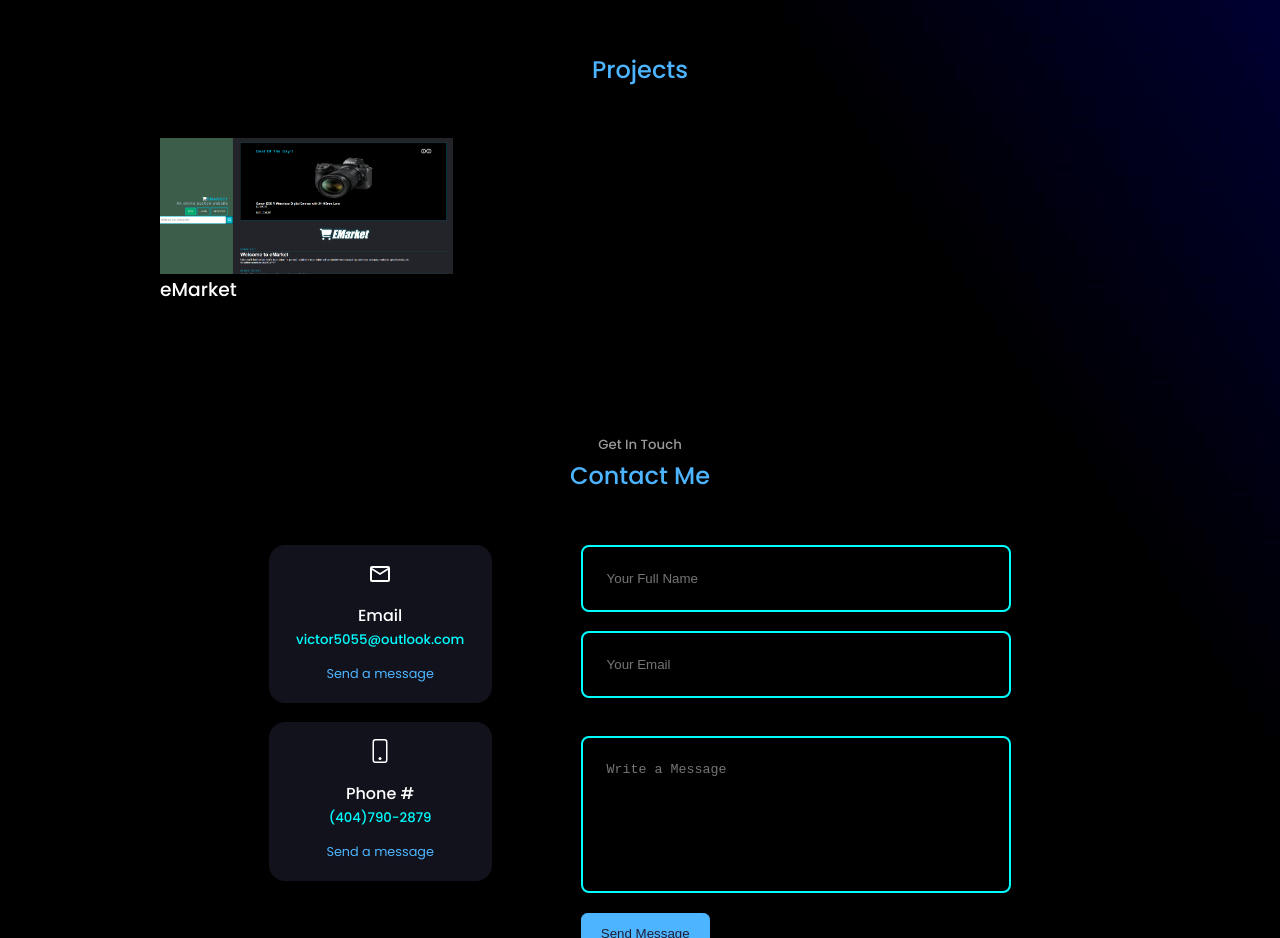
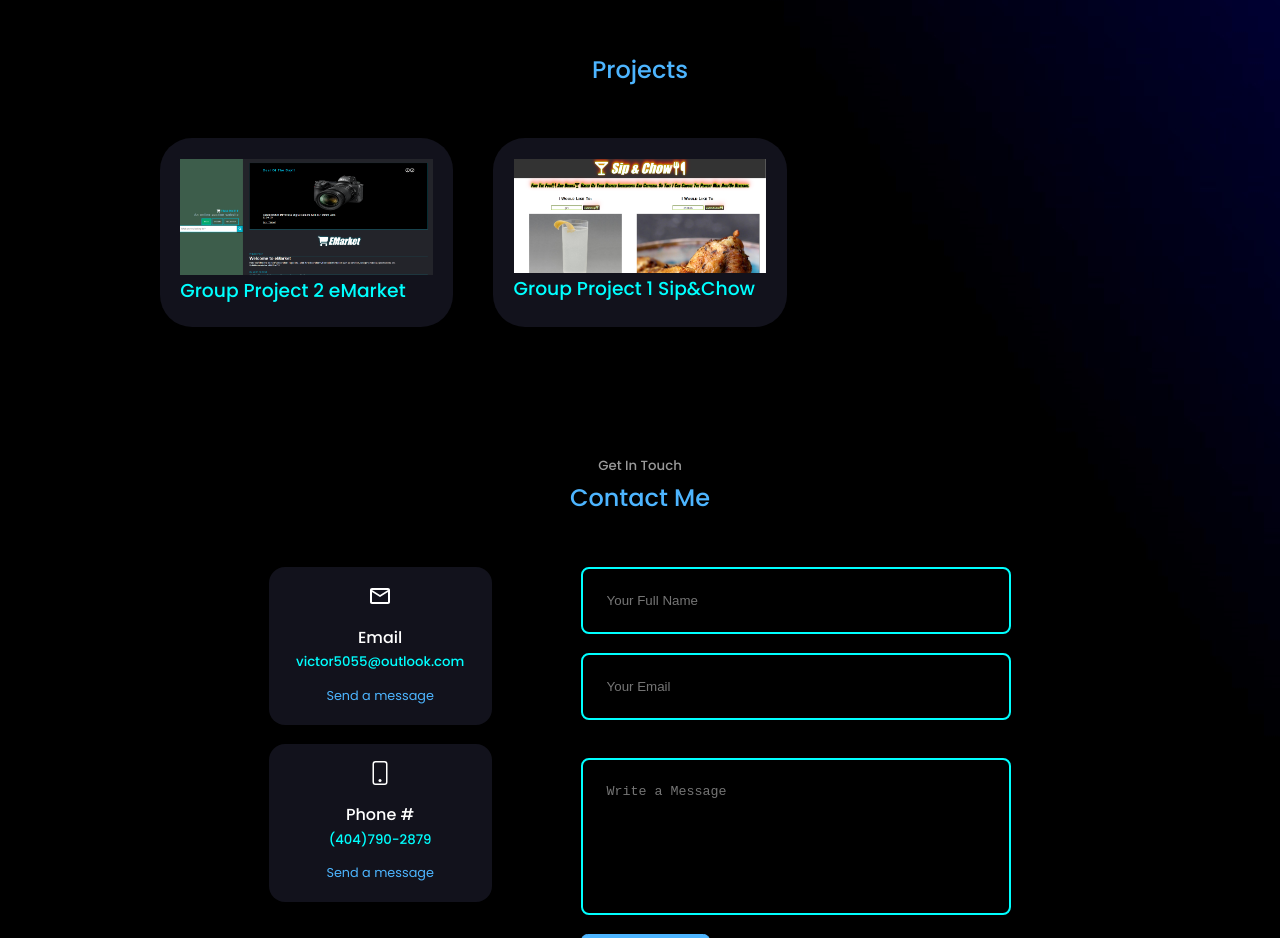
Before and after one commit to victor5055/react-portfolio-, a React (Create React App) app in the folder react-portfolio-/: page / in a window 1280 px wide. Shown: the part 1680-2618 px from the top of the page. Built offline with nearby package versions, Linux system fonts and the light colour scheme; some icons are missing.

Commit message:
Adding 2nd project and polished pictures.

```diff
--- a/react-portfolio-/src/components/portfolio/Portfolio.jsx
+++ b/react-portfolio-/src/components/portfolio/Portfolio.jsx
@@ -1,17 +1,24 @@
 import React from 'react'
+//Import
 import './portfolio.css'
-//Import
 import IMG1 from '../../assets/portfolio1.jpg'
-
+import IMG2 from '../../assets/portfolio2.jpg'
 
 // MY PROJECTS.....
 const data = [
 {
-    id: 1,
+id: 1,
 image: IMG1,
-title: 'eMarket',
+title: 'Group Project 2 eMarket',
 github: 'https://github.com/victor5055/eMarket.git',
 demo: 'https://safe-harbor-99168.herokuapp.com/'
+},
+{
+id: 2,
+image: IMG2,
+title: 'Group Project 1 Sip&Chow',
+github: 'https://github.com/victor5055/Sip-Chow.git',
+demo: 'https://victor5055.github.io/Sip-Chow/'
 },
 ]
 
--- a/react-portfolio-/src/components/portfolio/portfolio.css
+++ b/react-portfolio-/src/components/portfolio/portfolio.css
@@ -1,5 +1,15 @@
+/*Portfolio container*/
 .portfolio__container {
     display: grid;
     grid-template-columns: repeat(3, 1fr);
     gap: 2.5rem;
+    color: aqua;
   }
+/*Inside container*/
+  .portfolio__item {
+    background: var(--color-bg-variant);
+    padding: 1.2rem;
+    border-radius: 2rem;
+    border: 1px solid transparent;
+    transition: var(--transition);
+  }
```
Also changed, not shown: react-portfolio-/src/assets/portfolio2.jpg (renamed from react-portfolio-/src/assets/Sip&ChowProject.PNG).
